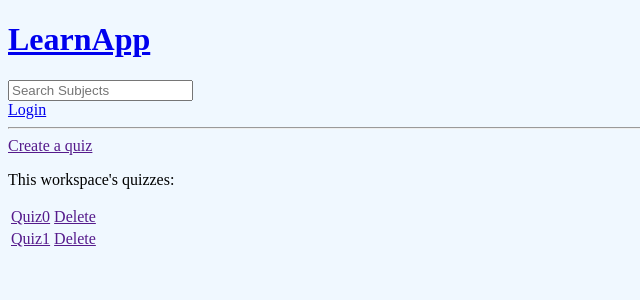
After one commit to craer504/bounswe573-2022, a Django app: page /view_quizzes/ in a window 1280 px wide. The commit adds this page. Shown: the top 300 px of the page, without its empty margins (0-640 px from the left). Run offline with Django 4.2, Linux system fonts and the light colour scheme.

Commit message:
Add placeholder quiz html

```diff
--- a/learningPlatformProject/learnApp/templates/learnApp/feed_component.html
+++ b/learningPlatformProject/learnApp/templates/learnApp/feed_component.html
@@ -21,6 +21,8 @@
             <a href="{% url 'update_workspace' workspace.id %}"> Edit this workspace </a>
             &nbsp
             <a href="{% url 'delete_workspace' workspace.id %}"> Delete this workspace </a>
+            &nbsp
+            <a href="{% url 'view_quizzes' %}"> View quizzes </a>
 
             {% endif %}
 
--- a/learningPlatformProject/learnApp/templates/learnApp/learnapp_workspace.html
+++ b/learningPlatformProject/learnApp/templates/learnApp/learnapp_workspace.html
@@ -60,6 +60,8 @@
                 {% csrf_token %}
 
                 <input type="text" name="body" placeholder="Add knowledge..." />
+                &nbsp
+                <a href="{% url 'view_quizzes' %}"> View quizzes </a>
 
             </form>
 
--- /dev/null
+++ b/learningPlatformProject/learnApp/templates/learnApp/view_quizzes.html
@@ -0,0 +1,19 @@
+{% extends 'learnapp_main.html' %}
+
+{% block content %}
+
+<a href=""> Create a quiz </a>
+
+<p>This workspace's quizzes:</p>
+
+<table>
+    <tr>
+      <td><a href=""> Quiz0 </a></td>
+      <td><a href=""> Delete </a></td>
+    </tr>
+    <tr>
+      <td><a href=""> Quiz1 </a></td>
+      <td><a href=""> Delete </a></td>
+    </tr>
+  </table>
+{% endblock %}
--- a/learningPlatformProject/learnApp/urls.py
+++ b/learningPlatformProject/learnApp/urls.py
@@ -13,4 +13,5 @@ urlpatterns = [
     path('delete_workspace/<str:pk>/',views.deleteWorkspace, name="delete_workspace"),
     path('delete_message/<str:pk>/', views.deleteMessage, name="delete_message"),
     path('profile/<str:pk>/', views.userProfile, name="user_profile"),
+    path('view_quizzes/', views.viewQuizzes, name="view_quizzes"),
 ]
--- a/learningPlatformProject/learnApp/views.py
+++ b/learningPlatformProject/learnApp/views.py
@@ -149,3 +149,7 @@ def deleteMessage(request, pk):
         message.delete()
         return redirect('home_url')
     return render(request, 'learnApp/delete.html', {'obj': message})
+
+
+def viewQuizzes(request):
+    return render(request, 'learnApp/view_quizzes.html')
```
